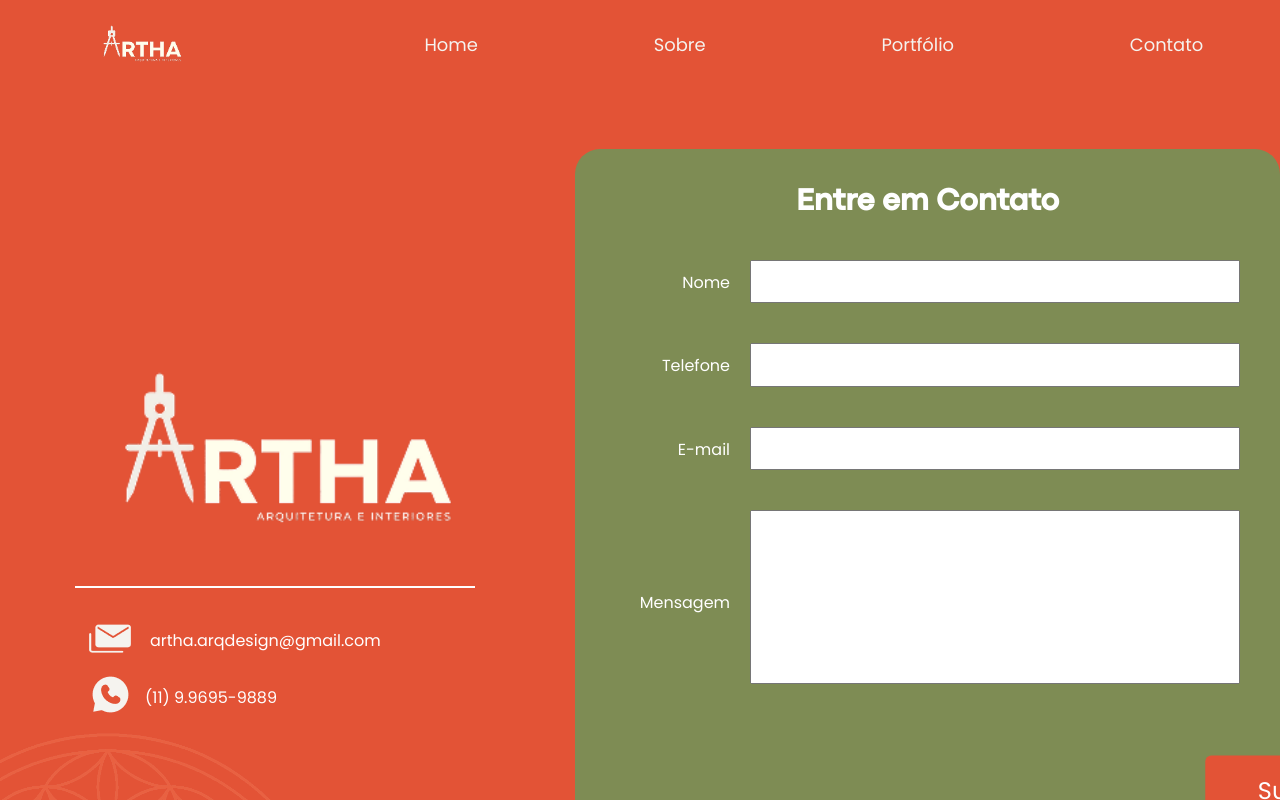
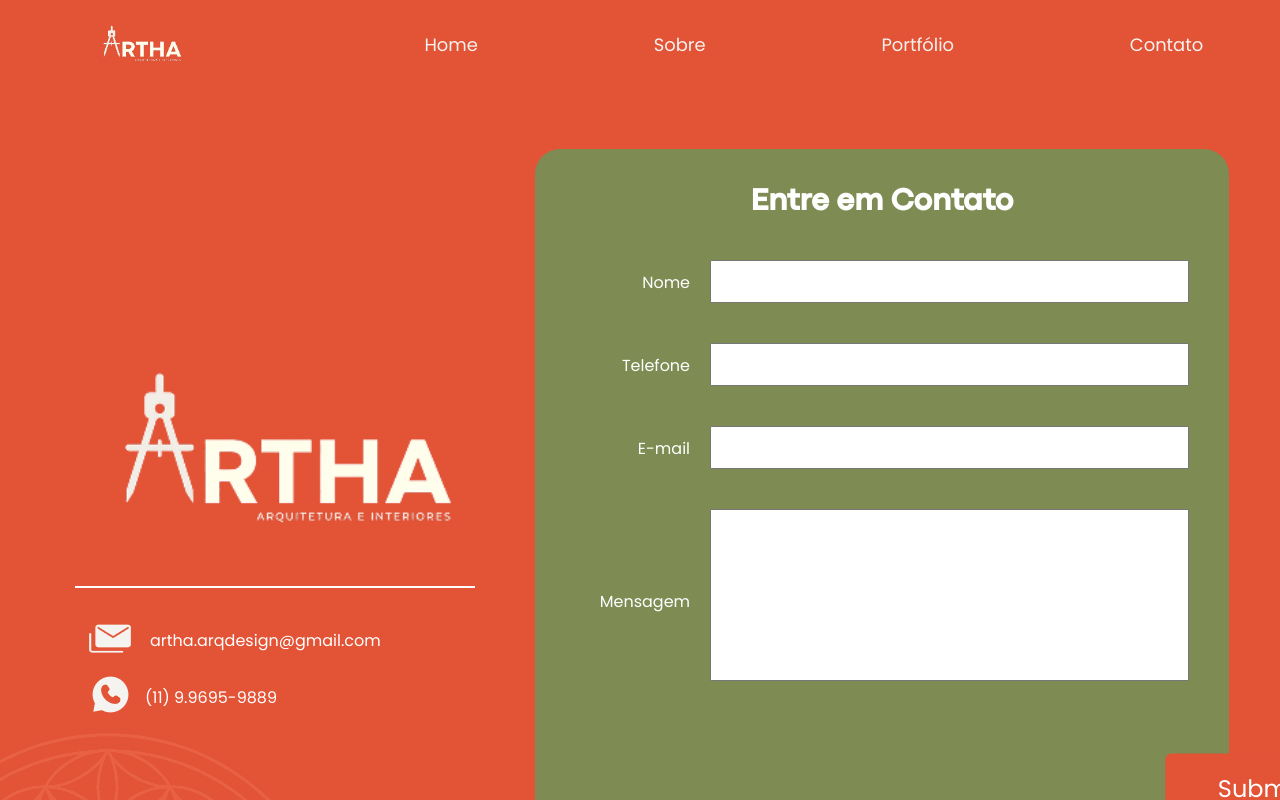
Before and after one commit to Scitec-Jr/Artha_Arquitetura_Site, a React (Vite) app: page /contato in a window 1280 px wide. Shown: the top 800 px of the page. Built offline with nearby package versions, Linux system fonts and the light colour scheme.

Commit message:
Update Contato.module.css

```diff
--- a/src/pages/Contato.module.css
+++ b/src/pages/Contato.module.css
@@ -1,12 +1,12 @@
 .container {
     background-color: #E35336;
     display: flex;
+    justify-content: space-between;
     padding-top: 60px;
     margin-bottom: -250px;
 }
 
 .info {
-    margin-right: 40px;
     padding-top: 175px;
 }
 
@@ -61,7 +61,7 @@
     background-color: #7E8C54;
     width: 856px;
     height: 743px;
-    right: 10%;
+    margin-right: 4%;
     border-radius: 25px;
 }
 
```
